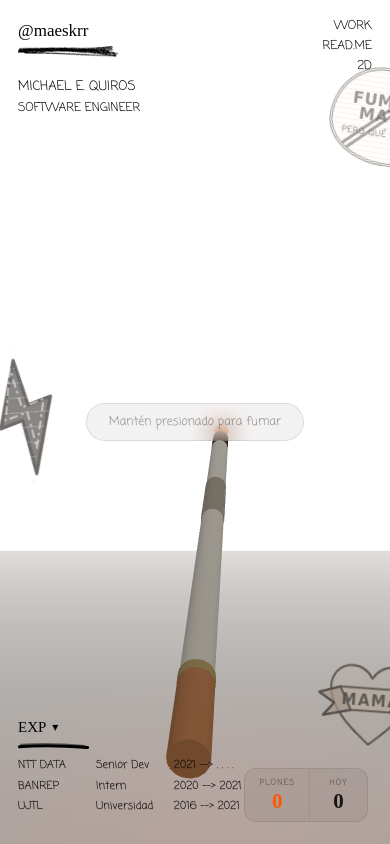
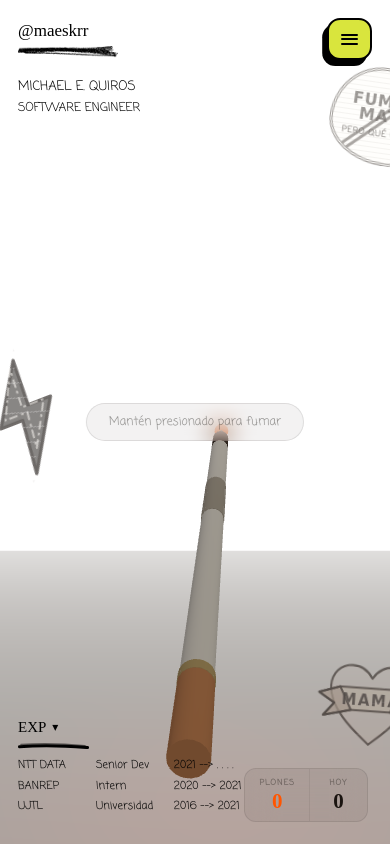
Before and after one commit to maeskidev/maeski, a Next.js app: page / in a window 390 px wide. Built offline with nearby package versions, Linux system fonts and the light colour scheme; a web font is replaced by a local one.

Commit message:
feat: add compact navigation menu

```diff
--- a/src/components/home/CigaretteCanvas.module.css
+++ b/src/components/home/CigaretteCanvas.module.css
@@ -513,8 +513,8 @@
   pointer-events: none;
   opacity: 0;
   transition:
-    opacity 0.18s ease,
-    transform 0.25s cubic-bezier(0.18, 1.45, 0.48, 1);
+    opacity 0.18s ease-in,
+    transform 0.25s ease-in;
 }
 
 .toastOn {
--- a/src/components/home/CigaretteCanvas.tsx
+++ b/src/components/home/CigaretteCanvas.tsx
@@ -45,7 +45,7 @@ export default function CigaretteCanvas() {
     setToast(msg);
     setToastVisible(true);
     if (toastTimer.current) clearTimeout(toastTimer.current);
-    toastTimer.current = setTimeout(() => setToastVisible(false), 2800);
+    toastTimer.current = setTimeout(() => setToastVisible(false), 1000);
   }
 
   useEffect(() => {
--- a/src/components/home/PortfolioHome.module.css
+++ b/src/components/home/PortfolioHome.module.css
@@ -46,12 +46,12 @@
 .navigation {
   grid-column: 3;
   grid-row: 1;
-  z-index: 1;
+  z-index: 10;
+  position: relative;
   display: flex;
   flex-direction: column;
   align-items: flex-end;
-  padding: 48px 40px 32px 24px;
-  gap: clamp(12px, 1.4vh, 20px);
+  padding: 32px 40px 32px 24px;
 }
 
 /* ─────────────────────────────────────────────
@@ -115,25 +115,110 @@
   line-height: 1.4;
 }
 
+.menuButton {
+  display: inline-flex;
+  width: 3.2rem;
+  height: 3rem;
+  align-items: center;
+  justify-content: center;
+  padding: 0.78rem;
+  border: 2px solid #000;
+  border-radius: 0.82rem;
+  background: #d9e53d;
+  box-shadow: -0.3rem 0.38rem 0 #000;
+  color: #000;
+  cursor: pointer;
+  font-family: "Coming Soon", cursive;
+  font-size: clamp(0.8rem, 1.05vw, 1rem);
+  font-weight: 700;
+  line-height: 1;
+  transition:
+    transform 130ms ease,
+    box-shadow 130ms ease,
+    background 130ms ease;
+}
+
+.menuButton:hover {
+  background: #e6f151;
+}
+
+.menuButton:active {
+  box-shadow: -0.08rem 0.12rem 0 #000;
+  transform: translate(-0.2rem, 0.25rem);
+}
+
+.menuButton:focus-visible {
+  outline: 2px dashed #000;
+  outline-offset: 4px;
+}
+
+.menuIcon {
+  display: grid;
+  width: 1.05rem;
+  gap: 0.17rem;
+}
+
+.menuIcon i {
+  display: block;
+  height: 0.12rem;
+  border-radius: 99px;
+  background: #000;
+}
+
+.menuPanel {
+  display: grid;
+  width: 7.5rem;
+  max-height: 0;
+  margin-top: 0.8rem;
+  gap: 0.35rem;
+  padding: 0;
+  overflow: hidden;
+  border: 0 solid #000;
+  border-radius: 0.7rem;
+  background: rgba(255, 255, 255, 0.94);
+  box-shadow: none;
+  opacity: 0;
+  transform: translateY(-0.45rem);
+  transition:
+    max-height 220ms ease-in,
+    padding 220ms ease-in,
+    border-width 220ms ease-in,
+    opacity 160ms ease-in,
+    transform 220ms ease-in;
+}
+
+.menuPanelOpen {
+  max-height: 12rem;
+  padding: 0.65rem;
+  border-width: 2px;
+  box-shadow: -0.22rem 0.28rem 0 #000;
+  opacity: 1;
+  transform: translateY(0);
+}
+
 .navItem {
+  display: block;
+  padding: 0.4rem 0.5rem;
+  border-radius: 0.35rem;
+  color: #000;
   font-family: "Coming Soon", cursive;
-  font-weight: 400;
-  font-size: clamp(12px, 1.1vw, 16px);
-  line-height: 1;
-  color: #000000;
+  font-size: clamp(0.75rem, 1vw, 0.92rem);
+  font-weight: 700;
+  line-height: 1.1;
+  text-align: right;
   text-decoration: none;
   white-space: nowrap;
-  text-align: right;
 }
 
 a.navItem {
-  transition: opacity 160ms ease;
+  transition: background 140ms ease, transform 140ms ease;
 }
 
 a.navItem:hover,
 a.navItem:focus-visible {
-  opacity: 0.5;
+  background: #d9e53d;
   outline: none;
+  transform: translateX(-0.18rem);
 }
 
 /* ─────────────────────────────────────────────
@@ -227,7 +312,8 @@ a.navItem:focus-visible {
     grid-template-columns: 1fr 1fr;
     grid-template-rows: auto 1fr auto;
     width: 100vw;
-    height: 100vh;
+    height: 100vh; /* fallback para navegadores sin unidades de viewport modernas */
+    height: 100svh; /* alto visible mínimo: no queda cubierto por la barra inferior móvil */
     overflow: hidden;
   }
 
@@ -248,11 +334,19 @@ a.navItem:focus-visible {
   .navigation {
     grid-column: 2;
     grid-row: 1;
-    flex-direction: column;
     align-items: flex-end;
-    padding: 20px 18px 12px 10px;
-    gap: 8px;
-    z-index: 1;
+    padding: 18px 18px 12px 10px;
+    z-index: 10;
+  }
+
+  .menuButton {
+    width: 2.8rem;
+    height: 2.65rem;
+    padding: 0.66rem;
+  }
+
+  .menuPanel {
+    width: 6.55rem;
   }
 
   .experience {
--- a/src/components/home/PortfolioHome.tsx
+++ b/src/components/home/PortfolioHome.tsx
@@ -15,6 +15,7 @@ type PortfolioHomeProps = {
 
 export default function PortfolioHome(_: PortfolioHomeProps) {
   const [expOpen, setExpOpen] = useState(true);
+  const [menuOpen, setMenuOpen] = useState(false);
 
   return (
     <main className={styles.layout}>
@@ -44,9 +45,31 @@ export default function PortfolioHome(_: PortfolioHomeProps) {
 
       {/* ── Col 3 · Row 1 — Navegación ── */}
       <nav className={styles.navigation} aria-label="Navegación principal">
-        <span className={styles.navItem}>WORK</span>
-        <Link href="/blog" className={styles.navItem}>READ.ME</Link>
-        <span className={styles.navItem}>2D</span>
+        <button
+          type="button"
+          className={styles.menuButton}
+          onClick={() => setMenuOpen((open) => !open)}
+          aria-expanded={menuOpen}
+          aria-controls="main-menu"
+          aria-label={menuOpen ? "Cerrar menú de navegación" : "Abrir menú de navegación"}
+        >
+          <span className={styles.menuIcon} aria-hidden="true">
+            <i />
+            <i />
+            <i />
+          </span>
+        </button>
+
+        <div
+          id="main-menu"
+          className={`${styles.menuPanel} ${menuOpen ? styles.menuPanelOpen : ""}`}
+        >
+          <span className={styles.navItem}>WORK</span>
+          <Link href="/blog" className={styles.navItem} onClick={() => setMenuOpen(false)}>
+            READ.ME
+          </Link>
+          <span className={styles.navItem}>2D</span>
+        </div>
       </nav>
 
       {/* ── Col 1 · Row 3 — Experiencia ── */}
```
